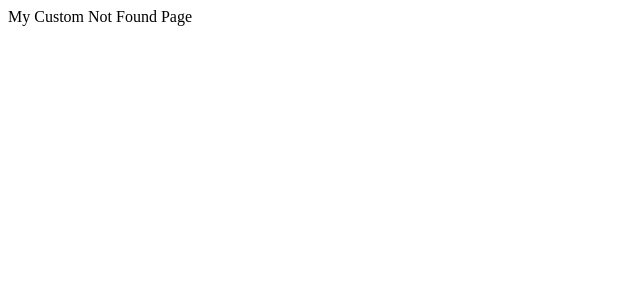
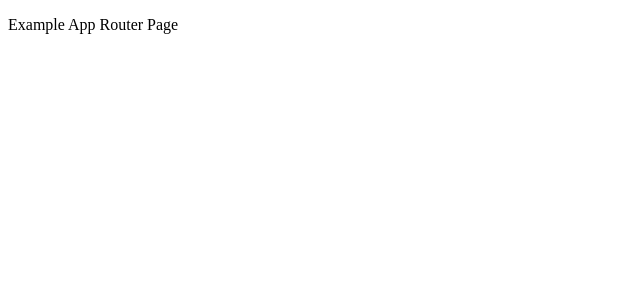
Before and after one commit to vinnymac/nextjs-404-repro, a Next.js app: page /appRouterExamplePage in a window 1280 px wide. Before the commit this address had no page. Shown: the top 300 px of the page, without its empty margins (0-640 px from the left). Built offline with nearby package versions, Linux system fonts and the light colour scheme.

Commit message:
Add example app router page

```diff
--- /dev/null
+++ b/app/appRouterExamplePage/layout.js
@@ -0,0 +1,5 @@
+import React, { ReactNode } from 'react';
+
+export default function AppRouterLayout({ children }) {
+  return <section>{children}</section>;
+}
--- /dev/null
+++ b/app/appRouterExamplePage/page.js
@@ -0,0 +1,16 @@
+import React from 'react';
+
+export const metadata = {
+  title: 'App Router Page',
+  description: 'Example page for App Router',
+};
+
+export default function AppRouterPage() {
+  return (
+    <article>
+      <p>
+        Example App Router Page
+      </p>
+    </article>
+  );
+}
```
Also changed, not shown: app/appRouterExamplePage/not-found.js (added, +10 -0 lines).
